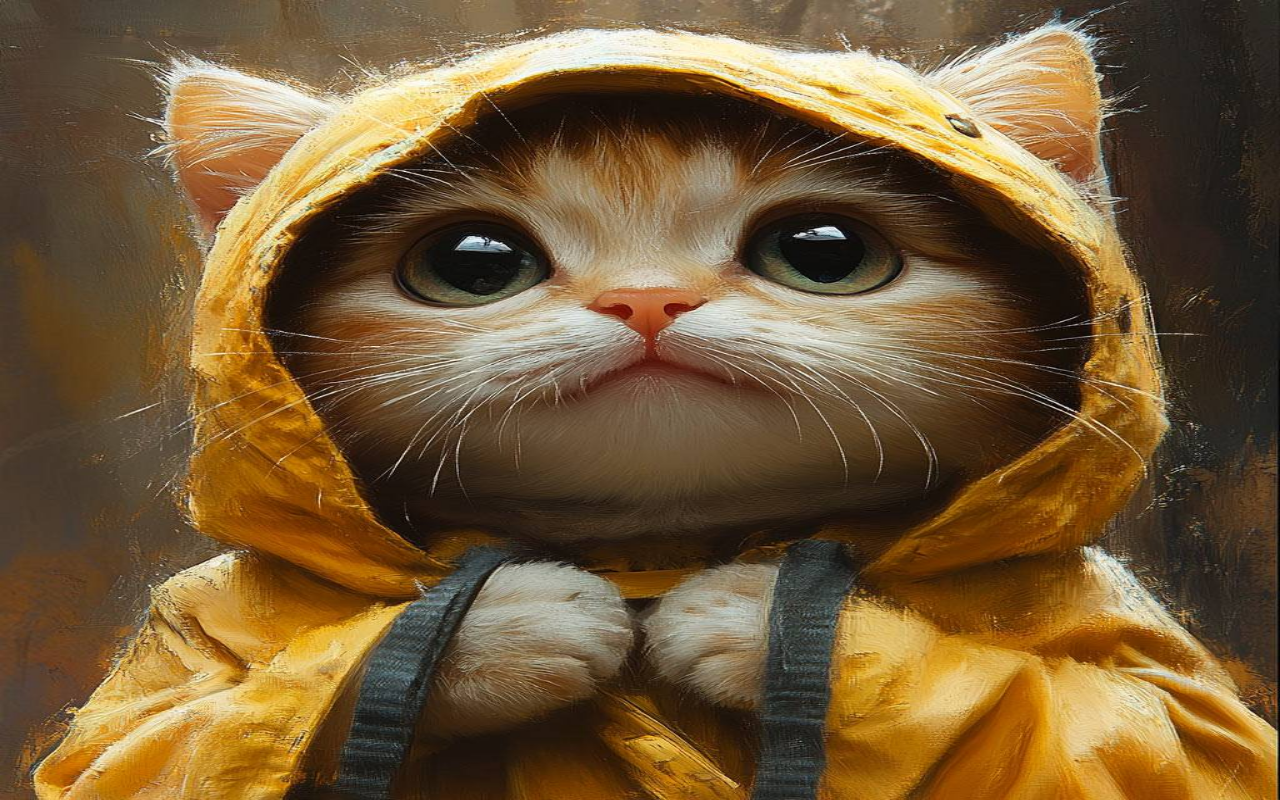
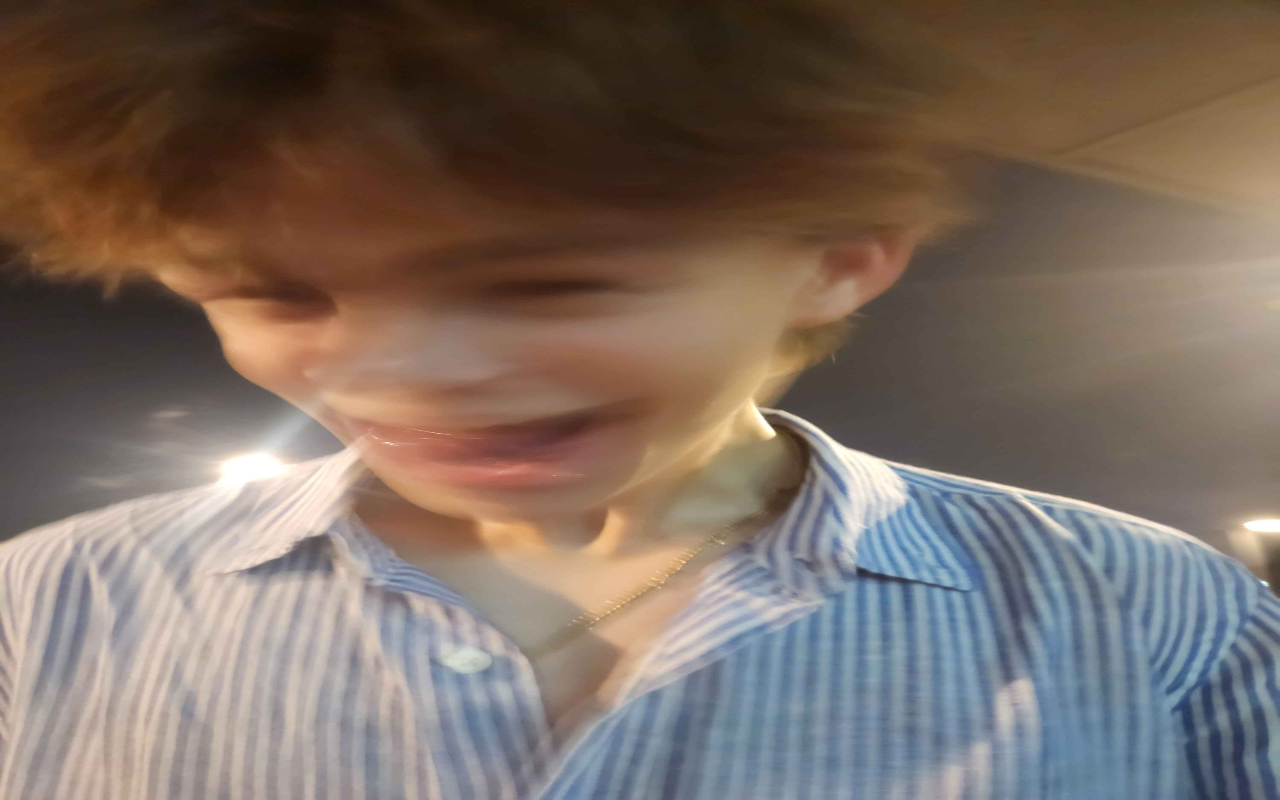
Before and after one commit to Vanckoe/alonetto, a Next.js app: page / in a window 1280 px wide. Shown: the top 800 px of the page. Built offline with nearby package versions, Linux system fonts and the light colour scheme.

Commit message:
feat: add new wishes from Mazda and Lera to WishesBlock
Add new wish entries with photos and messages from Mazda and Lera to the wishes array in WishesBlock component

```diff
--- a/src/app/_components/WishesBlock.tsx
+++ b/src/app/_components/WishesBlock.tsx
@@ -35,30 +35,16 @@ const wishes: Wish[] = [
         photo: '/pic/wish/bogdan.jpg',
         text: 'Алончик поздравляю тебя с днем рождения',
     },
+
     {
         name: 'Akim',
         photo: '/pic/wish/akim.jpg',
         text: 'С днем рождения Алоха до 220. Счастье, здоровье тебе и твоей семье повесились в этот день это главное ну и конечно же много и много денег без них ни куда.',
     },
     {
-        name: 'Ева',
-        photo: '/pic/wish/eva.jpg',
-        text: 'С днем рождения🥳!! Надеюсь хоть в 17 лет начнёшь уметь играть 😉',
-    },
-    {
         name: 'Одер',
         photo: '/pic/wish/oder.gif',
         text: 'Когда тебя я вижу, улитаю на Гавай Сразу вспоменаю твой ааа-ну-саййй Дажеее через года меня не бросай So i wont had to hear any :"bby bye bye bye',
-    },
-    {
-        name: 'Макар',
-        photo: '/pic/wish/makar.png',
-        text: 'саси старый',
-    },
-    {
-        name: 'Камилла',
-        photo: '/pic/wish/kamilla.jpg',
-        text: 'с др',
     },
     {
         name: 'Натан Барашка',
@@ -71,9 +57,36 @@ const wishes: Wish[] = [
         text: 'ฉันขออวยพรให้คุณในวันเกิดของคุณ ขอให้เจ้าหน้อยของคุณแข็งตัวไปตลอดชีวิต ขอให้คุณมีอารมณ์ดี และขอให้ทุกสิ่งทุกอย่างเป็นไปด้วยดีสำหรับคุณ เลร่าและโอเดอร์ในปีใหม่',
     },
     {
+        name: 'Ева',
+        photo: '/pic/wish/eva.jpg',
+        text: 'С днем рождения🥳!! Надеюсь хоть в 17 лет начнёшь уметь играть 😉',
+    },
+
+    {
+        name: 'Макар',
+        photo: '/pic/wish/makar.png',
+        text: 'саси старый',
+    },
+    {
+        name: 'Камилла',
+        photo: '/pic/wish/kamilla.jpg',
+        text: 'с др',
+    },
+    {
+        name: 'Мазда',
+        photo: '/pic/wish/mazda.jpeg',
+        text: 'алоша , с днём рождения счастья здоровья тебе',
+    },
+    {
         name: 'Фуад',
         photo: '/pic/wish/mewing-cat.gif',
         text: 'ну шож, даров братанчик, с др тебя скоро школу заканчиваешь и работать придётся и я пожелаю тебе найти достойную работу чтобы обеспечить себя ну и конечно же леру, так же желаю тебе не болеть, а то будешь такой же зомяра как я, ну и на последок ШОБЫ ХУЙ СТОЯЛ !',
+    },
+
+    {
+        name: 'Лера',
+        photo: '/pic/wish/lera.jpg',
+        text: 'Алончик, мой любимый и лучший мальчик на свете!) поздравляю тебя с 17 ти летием и желаю тебе всего, что ты только пожелаешь сам. хочу, чтобы ты всегда улыбался (хотя ты и сейчас исполняешь это мое желание), чтобы ты оставался таким же добрым, светлым и позитивным, чтобы рядом с тобой всегда были люди, с которыми тебе по настоящему хорошо и уютно. пусть дома всегда будет тепло, любовь и взаимопонимание, а в жизни  море счастливых моментов, успех во всем, вдохновение и смелость идти за своей мечтой. ты мой самый родной человек, моя радость. люблю тебя больше всего на свете.  с днем рождения любимый . :3 💖',
     },
 ];
 
```
Also changed, not shown: public/pic/wish/lera.jpg (added), public/pic/wish/mazda.jpeg (added).
